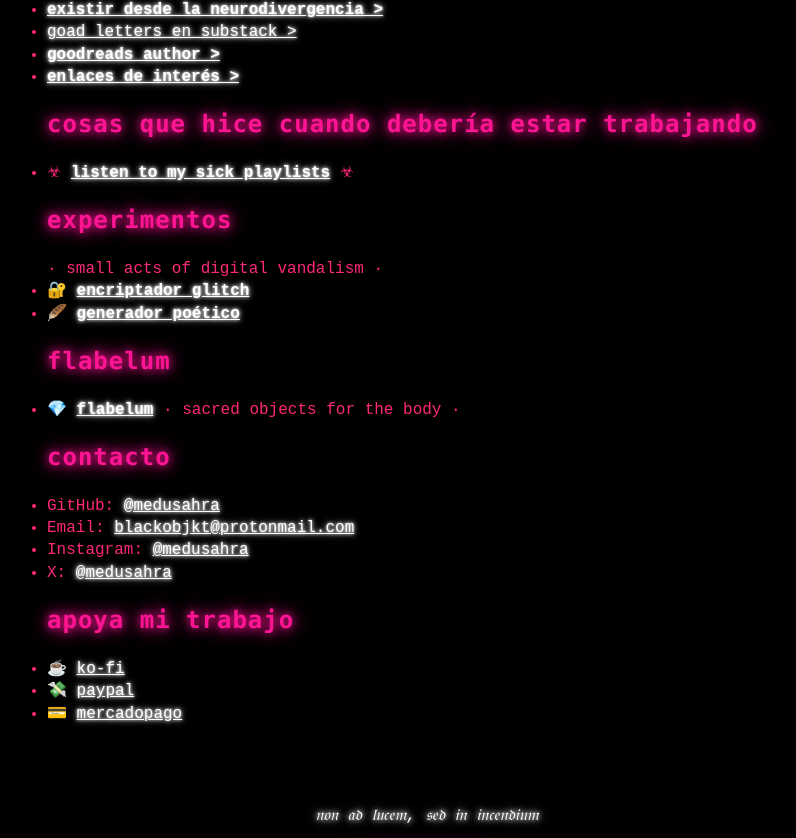
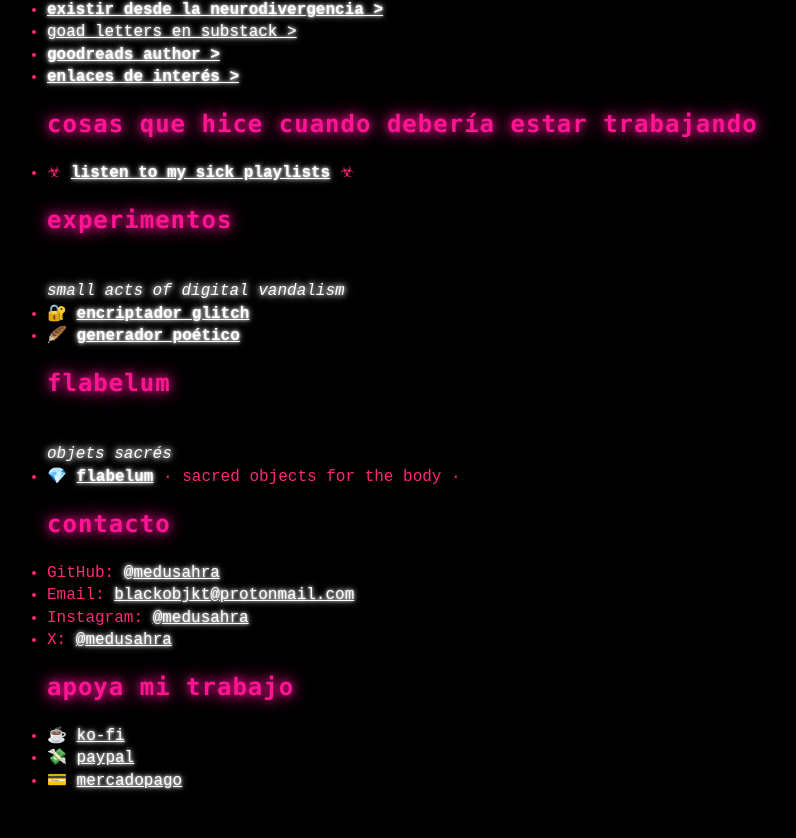
Before and after one commit to medusahra/medusahra.github.io, a Jekyll site: the page built from index.md, in a window 1280 px wide and 900 px high, scrolled down 959 px, cut to the strip 0-838 px from the top of the window. Shown: the whole strip, without its empty margins (213-1009 px from the left). Built offline with Jekyll 4.4.1, drawn with Linux system fonts in a browser that asks for light colours.

Commit message:
Update index.md

```diff
--- a/index.md
+++ b/index.md
@@ -39,10 +39,15 @@ Escribo filosofía, ensayo, crítica cultural y poemas quasi-ensayísticos vagam
 ## cosas que hice cuando debería estar trabajando
 - ☣ **<a href="https://open.spotify.com/user/oer0flire345iy1g4vaifowzc/playlists" target="_blank">listen to my sick playlists</a>** ☣
 ## experimentos
-· small acts of digital vandalism ·
+<br>
+*small acts of digital vandalism*
+<br>
 - 🔐 **[encriptador glitch](/2025/11/21/encriptador-glitch.html)**
 - 🪶 **[generador poético](/2025/11/21/generador-poemas.html)**
 ## flabelum
+<br>
+ *objets sacrés*
+ <br>
 - 💎 **<a href="https://instagram.com/flabelum" target="_blank">flabelum</a>** · sacred objects for the body ·
 ## contacto
 - GitHub: <a href="https://github.com/medusahra" target="_blank">@medusahra</a>
```
